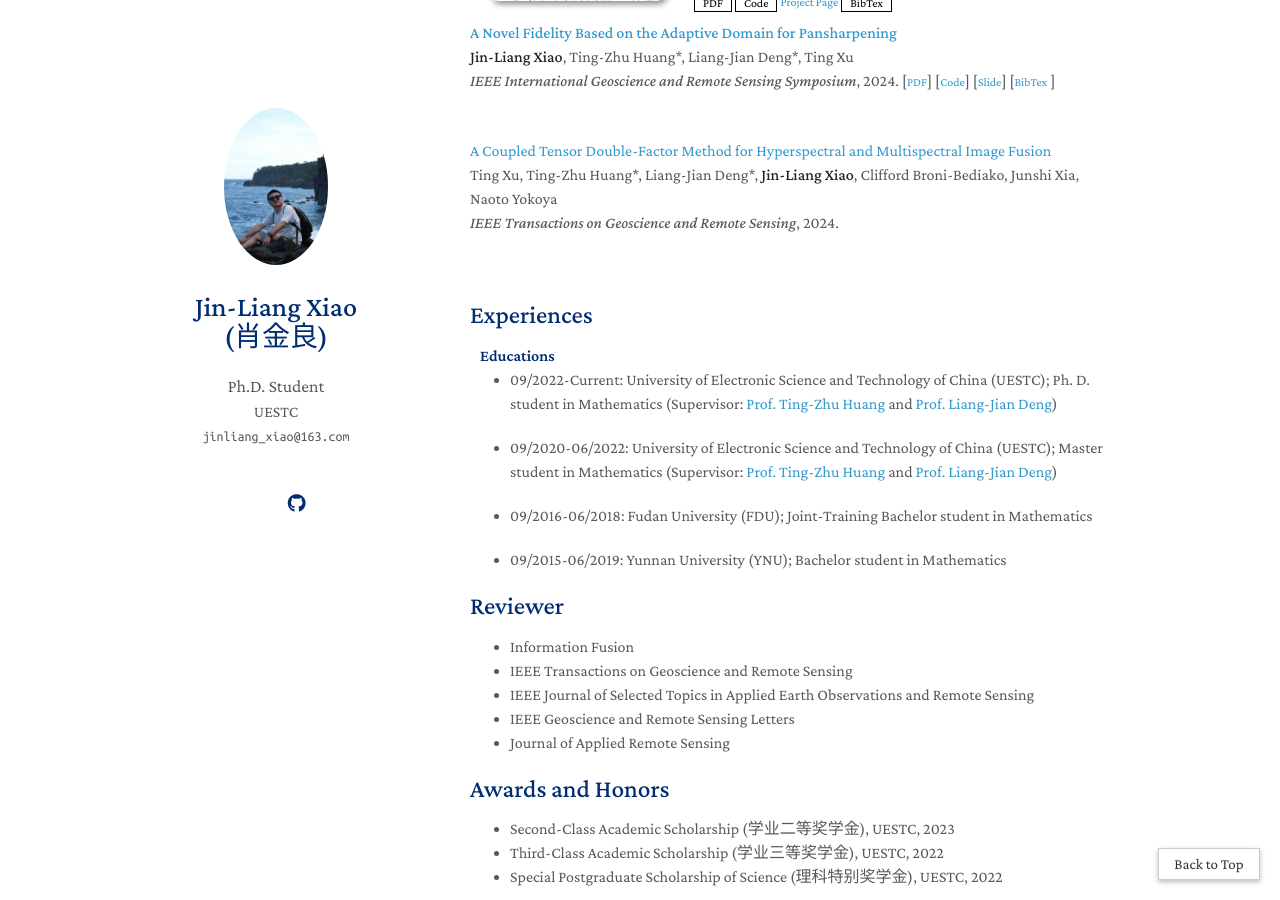
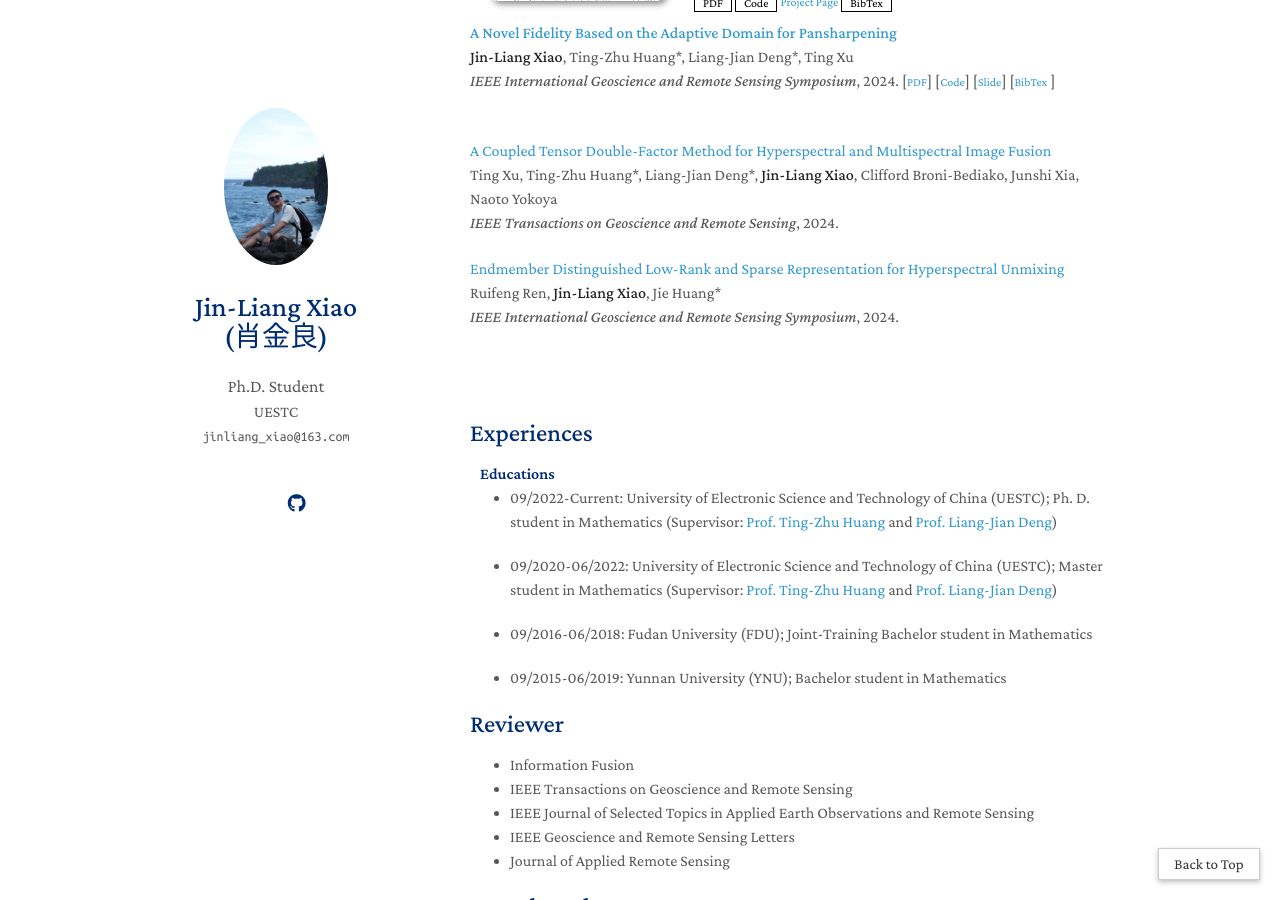
Before and after one commit to Jin-liangXiao/Jin-liangXiao.github.io, a Jekyll site: the page built from index.md, in a window 1280 px wide and 900 px high, scrolled down 908 px. Built offline with Jekyll 4.4.1, drawn with Linux system fonts in a browser that asks for light colours; nearby versions of some CDN libraries; a style sheet for code colours, icons or effects is not loaded; our own code applies the rules of GitHub Pages for plain Markdown files.

Commit message:
Update publications.md

```diff
--- a/_includes/publications.md
+++ b/_includes/publications.md
@@ -100,6 +100,13 @@ Ting Xu, Ting-Zhu Huang*, Liang-Jian Deng*, <strong>Jin-Liang Xiao</strong>, Cli
   </li>
 
 
+    <li>
+    <p><a href="https://ieeexplore.ieee.org/abstract/document/10641266">Endmember Distinguished Low-Rank and Sparse Representation for Hyperspectral Unmixing</a> <br />
+Ruifeng Ren, <strong>Jin-Liang Xiao</strong>, Jie Huang* <br />
+<em>IEEE International Geoscience and Remote Sensing Symposium</em>, 2024. </p>
+  </li>
+
+
 
 
 
```
